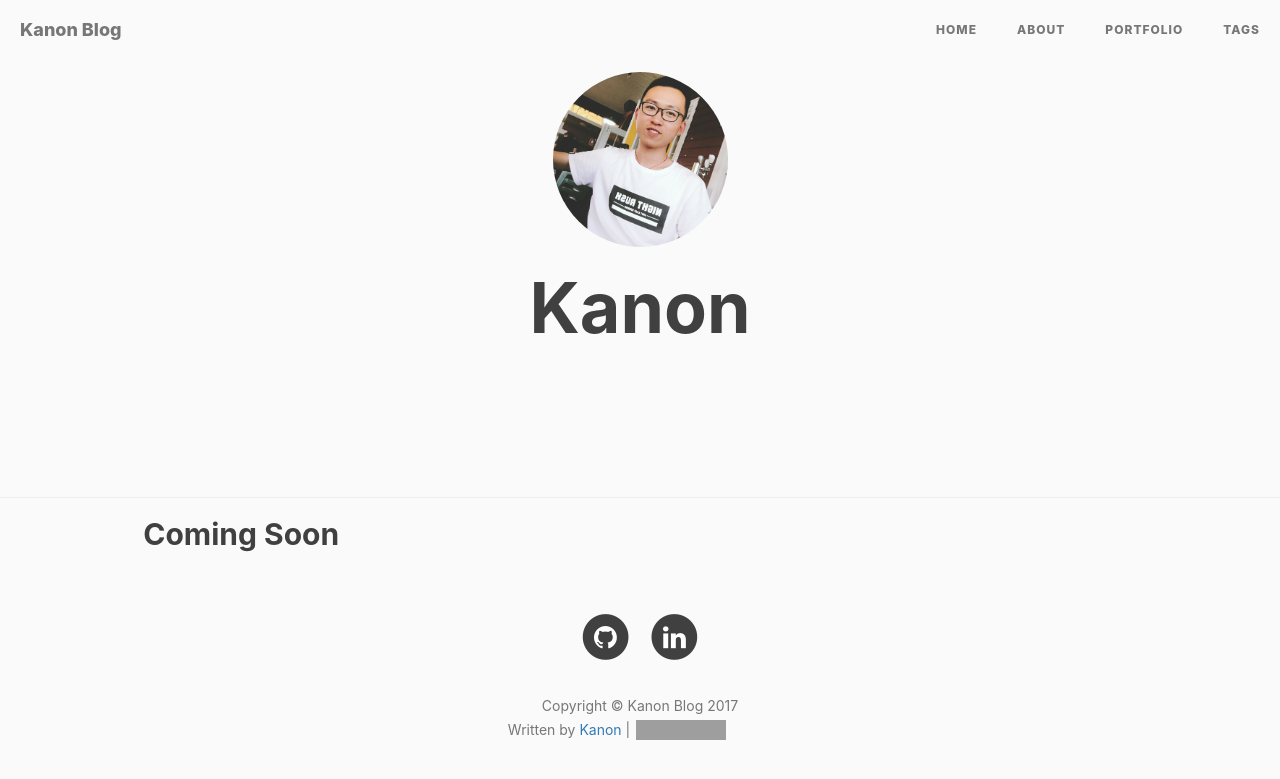
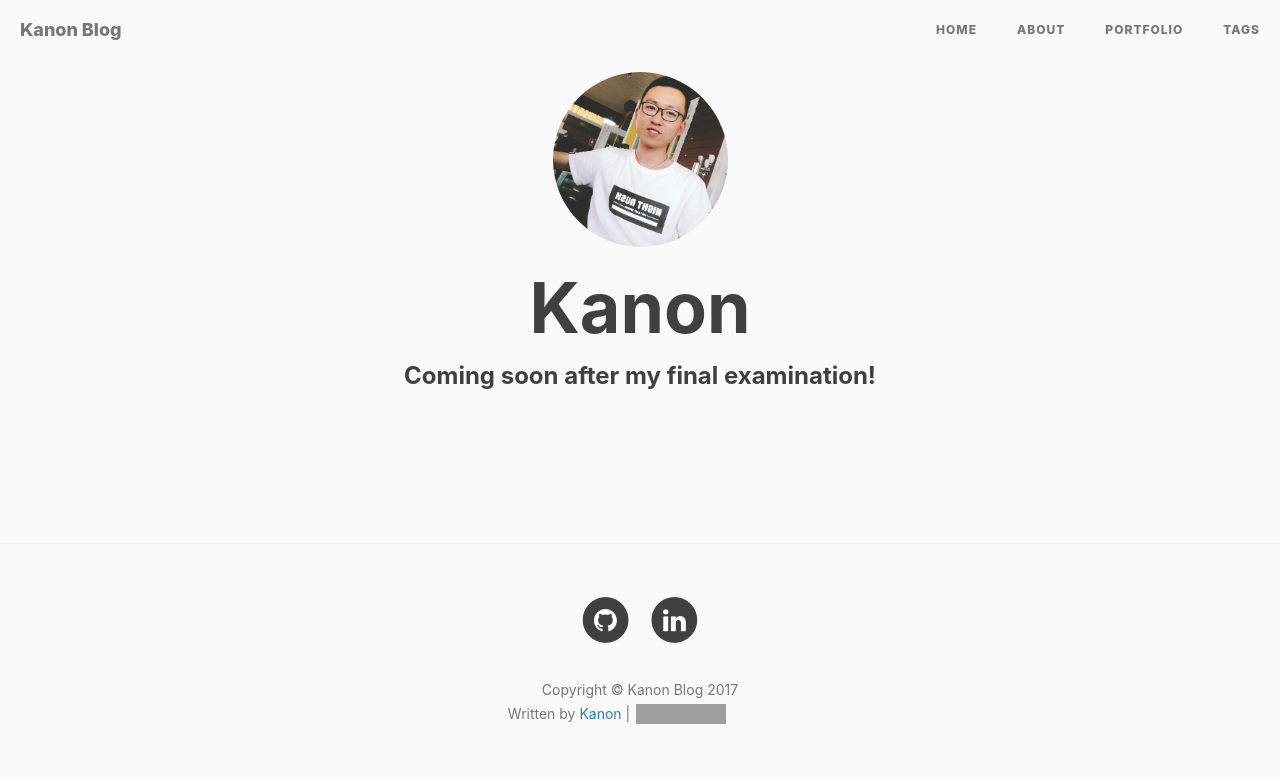
Before and after one commit to kanonjz/kanonjz.github.io, a Jekyll site: the page built from portfolio/index.html, in a window 1280 px wide. Shown: the top 779 px of the page. Built offline with Jekyll 4.4.1, drawn with Linux system fonts in a browser that asks for light colours; nearby versions of some CDN libraries; comment, search, counter and statistics services are not loaded; grey boxes are pictures that could not be loaded.

Commit message:
Update index.html

```diff
--- a/portfolio/index.html
+++ b/portfolio/index.html
@@ -23,9 +23,10 @@ header-img: "img/post-bg-miui6.jpg"
 			<header>
 				<img width="175" height="175" style="border-radius:50%;" src="/img/avatar-kanon.jpg">
 				<h1>Kanon</h1>
+				<h3>Coming soon after my final examination!</h3>
 			</header>
 			<div class="main">
-				<h2 id="boxoffice">Coming Soon</h2>
+
 
 				<!-- <ul class="cbp_tmtimeline">
 					<li>
```
